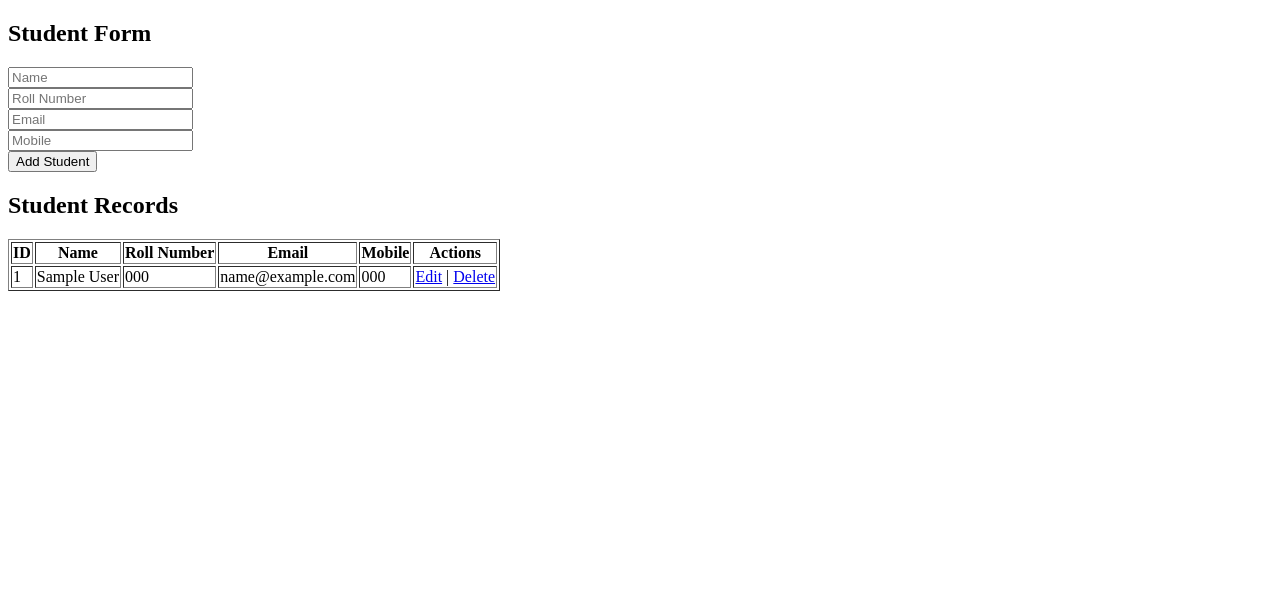
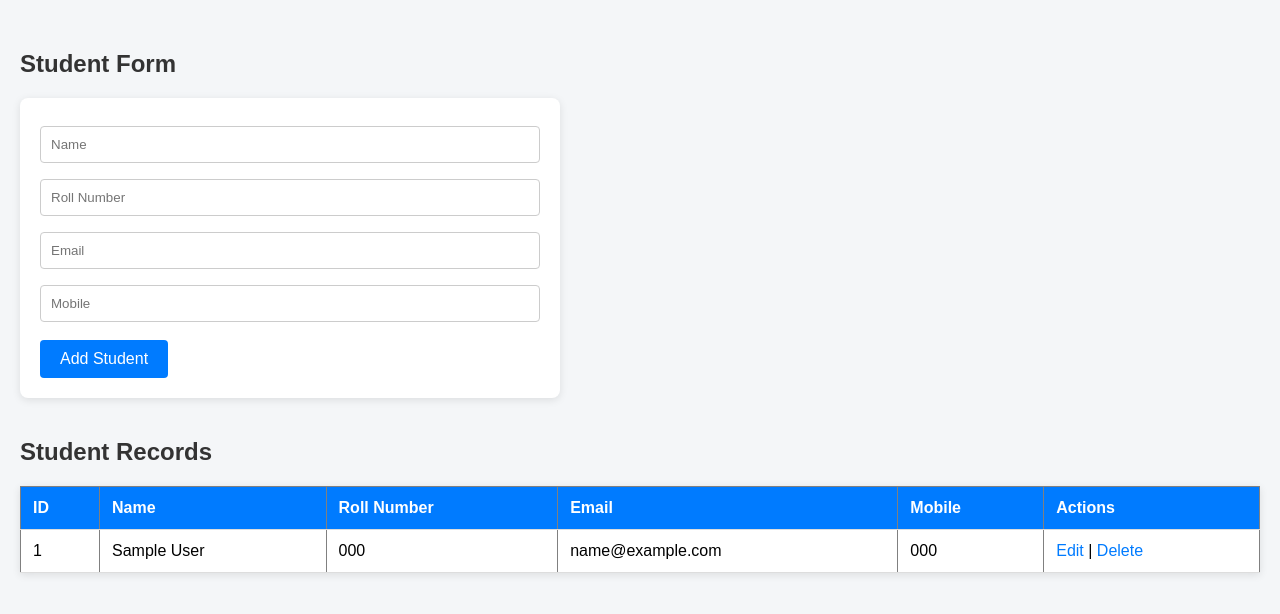
Before and after one commit to Aruleeswarangithub/student_crud, a Flask app: page / in a window 1280 px wide. Shown: the top 614 px of the page. Run offline with Flask 3, Linux system fonts and the light colour scheme; tables that the repository leaves empty hold one stand-in row (values such as "Sample post").

Commit message:
Update index.html

```diff
--- a/templates/index.html
+++ b/templates/index.html
@@ -2,6 +2,91 @@
 <html>
 <head>
     <title>Student List</title>
+    <style>
+        body {
+            font-family: Arial, sans-serif;
+            background-color: #f4f6f8;
+            margin: 0;
+            padding: 20px;
+        }
+
+        h2 {
+            color: #333;
+            margin-top: 30px;
+        }
+
+        form {
+            background-color: #fff;
+            padding: 20px;
+            max-width: 500px;
+            border-radius: 8px;
+            box-shadow: 0 2px 8px rgba(0, 0, 0, 0.1);
+            margin-bottom: 40px;
+        }
+
+        input[type="text"],
+        input[type="email"] {
+            width: 100%;
+            padding: 10px;
+            margin: 8px 0;
+            box-sizing: border-box;
+            border: 1px solid #ccc;
+            border-radius: 4px;
+            transition: border-color 0.3s;
+        }
+
+        input[type="text"]:focus,
+        input[type="email"]:focus {
+            border-color: #007bff;
+            outline: none;
+        }
+
+        button {
+            background-color: #007bff;
+            color: white;
+            padding: 10px 20px;
+            border: none;
+            margin-top: 10px;
+            border-radius: 4px;
+            cursor: pointer;
+            font-size: 16px;
+        }
+
+        button:hover {
+            background-color: #0056b3;
+        }
+
+        table {
+            width: 100%;
+            border-collapse: collapse;
+            background-color: #fff;
+            box-shadow: 0 2px 8px rgba(0, 0, 0, 0.1);
+        }
+
+        th, td {
+            text-align: left;
+            padding: 12px;
+            border-bottom: 1px solid #ddd;
+        }
+
+        th {
+            background-color: #007bff;
+            color: white;
+        }
+
+        tr:hover {
+            background-color: #f1f1f1;
+        }
+
+        a {
+            color: #007bff;
+            text-decoration: none;
+        }
+
+        a:hover {
+            text-decoration: underline;
+        }
+    </style>
 </head>
 <body>
     <h2>Student Form</h2>
```
